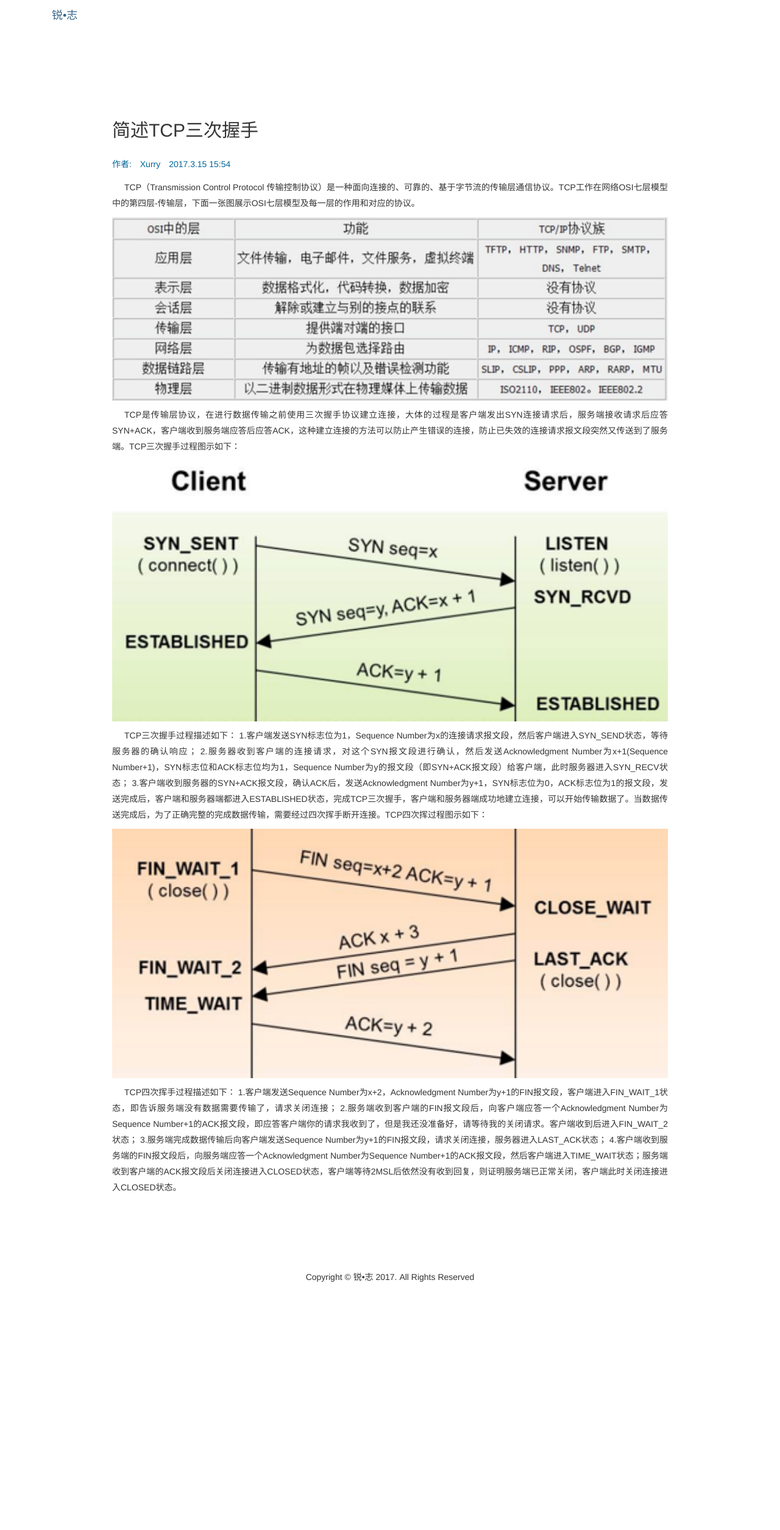
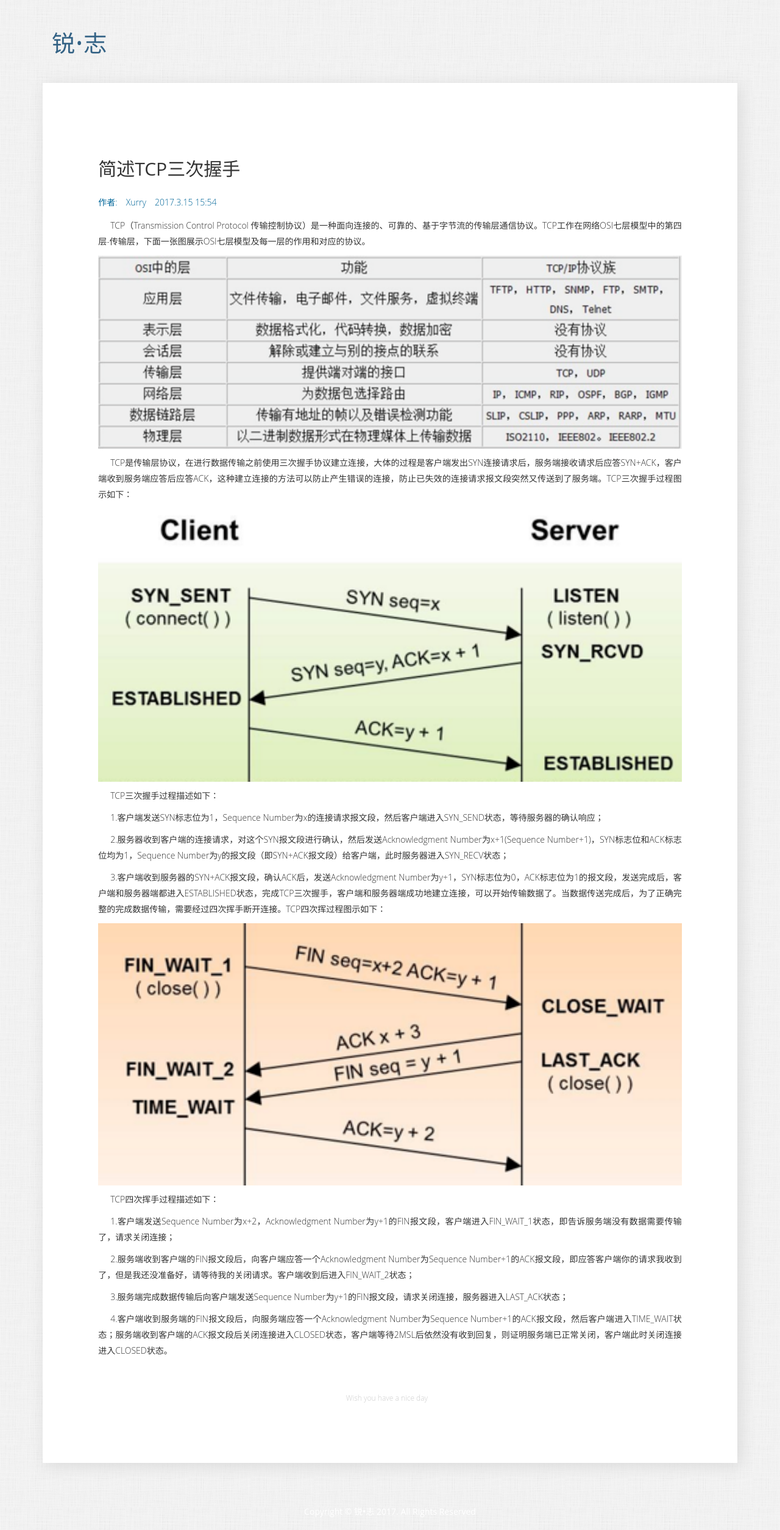
Before and after one commit to XurryAli/xurryblog, a PHP site: page /article.html in a window 1280 px wide. Shown: the whole page at 61% size. Before the commit the page ends 2102 px from the top, so only its background shows below. Run offline with PHP 8.4, Linux system fonts and the light colour scheme.

Commit message:
update by xurry 2017.3.17 16:53

```diff
--- a/article.html
+++ b/article.html
@@ -4,7 +4,7 @@
     <meta http-equiv="X-UA-Compatible" content="IE=edge">
     <meta name="viewport" content="width=device-width, initial-scale=1">
     <link rel="stylesheet" type="text/css" href="css/bootstrap.min.css">
-    <link rel="stylesheet" type="text/css" href="css/templatemo-style.css">
+    <link rel="stylesheet" type="text/css" href="css/index.css">
     <link rel="stylesheet" type="text/css" href="css/article.css">
     <link rel="stylesheet" type="text/css" href="libs/font-awesome/css/font-awesome.min.css">
     <title>锐•志</title>
@@ -28,18 +28,20 @@
           <img src="images/tcp1.png">
           <p>TCP是传输层协议，在进行数据传输之前使用三次握手协议建立连接，大体的过程是客户端发出SYN连接请求后，服务端接收请求后应答SYN+ACK，客户端收到服务端应答后应答ACK，这种建立连接的方法可以防止产生错误的连接，防止已失效的连接请求报文段突然又传送到了服务端。TCP三次握手过程图示如下：</p>
           <img src="images/tcp2.png">
-          <p>TCP三次握手过程描述如下：
-          1.客户端发送SYN标志位为1，Sequence Number为x的连接请求报文段，然后客户端进入SYN_SEND状态，等待服务器的确认响应；
-          2.服务器收到客户端的连接请求，对这个SYN报文段进行确认，然后发送Acknowledgment Number为x+1(Sequence Number+1)，SYN标志位和ACK标志位均为1，Sequence Number为y的报文段（即SYN+ACK报文段）给客户端，此时服务器进入SYN_RECV状态；
-          3.客户端收到服务器的SYN+ACK报文段，确认ACK后，发送Acknowledgment Number为y+1，SYN标志位为0，ACK标志位为1的报文段，发送完成后，客户端和服务器端都进入ESTABLISHED状态，完成TCP三次握手，客户端和服务器端成功地建立连接，可以开始传输数据了。当数据传送完成后，为了正确完整的完成数据传输，需要经过四次挥手断开连接。TCP四次挥过程图示如下：</p>
+          <p>TCP三次握手过程描述如下：</p>
+          <p>1.客户端发送SYN标志位为1，Sequence Number为x的连接请求报文段，然后客户端进入SYN_SEND状态，等待服务器的确认响应；</p>
+          <p>2.服务器收到客户端的连接请求，对这个SYN报文段进行确认，然后发送Acknowledgment Number为x+1(Sequence Number+1)，SYN标志位和ACK标志位均为1，Sequence Number为y的报文段（即SYN+ACK报文段）给客户端，此时服务器进入SYN_RECV状态；</p>
+          <p>3.客户端收到服务器的SYN+ACK报文段，确认ACK后，发送Acknowledgment Number为y+1，SYN标志位为0，ACK标志位为1的报文段，发送完成后，客户端和服务器端都进入ESTABLISHED状态，完成TCP三次握手，客户端和服务器端成功地建立连接，可以开始传输数据了。当数据传送完成后，为了正确完整的完成数据传输，需要经过四次挥手断开连接。TCP四次挥过程图示如下：</p>
           <img src="images/tcp3.png">
-          <p>TCP四次挥手过程描述如下：
-          1.客户端发送Sequence Number为x+2，Acknowledgment Number为y+1的FIN报文段，客户端进入FIN_WAIT_1状态，即告诉服务端没有数据需要传输了，请求关闭连接；
-          2.服务端收到客户端的FIN报文段后，向客户端应答一个Acknowledgment Number为Sequence Number+1的ACK报文段，即应答客户端你的请求我收到了，但是我还没准备好，请等待我的关闭请求。客户端收到后进入FIN_WAIT_2状态；
-          3.服务端完成数据传输后向客户端发送Sequence Number为y+1的FIN报文段，请求关闭连接，服务器进入LAST_ACK状态；
-          4.客户端收到服务端的FIN报文段后，向服务端应答一个Acknowledgment Number为Sequence Number+1的ACK报文段，然后客户端进入TIME_WAIT状态；服务端收到客户端的ACK报文段后关闭连接进入CLOSED状态，客户端等待2MSL后依然没有收到回复，则证明服务端已正常关闭，客户端此时关闭连接进入CLOSED状态。</p>
+          <p>TCP四次挥手过程描述如下：</p>
+          <p>1.客户端发送Sequence Number为x+2，Acknowledgment Number为y+1的FIN报文段，客户端进入FIN_WAIT_1状态，即告诉服务端没有数据需要传输了，请求关闭连接；</p>
+          <p>2.服务端收到客户端的FIN报文段后，向客户端应答一个Acknowledgment Number为Sequence Number+1的ACK报文段，即应答客户端你的请求我收到了，但是我还没准备好，请等待我的关闭请求。客户端收到后进入FIN_WAIT_2状态；</p>
+          <p>3.服务端完成数据传输后向客户端发送Sequence Number为y+1的FIN报文段，请求关闭连接，服务器进入LAST_ACK状态；</p>
+          <p>4.客户端收到服务端的FIN报文段后，向服务端应答一个Acknowledgment Number为Sequence Number+1的ACK报文段，然后客户端进入TIME_WAIT状态；服务端收到客户端的ACK报文段后关闭连接进入CLOSED状态，客户端等待2MSL后依然没有收到回复，则证明服务端已正常关闭，客户端此时关闭连接进入CLOSED状态。</p>
         </div>
+        <div class="greeting"><span>Wish you have a nice day</span></div>
       </section>
+
     </div>
 
 
--- a/css/article.css
+++ b/css/article.css
@@ -1,5 +1,5 @@
 #front{
-	padding: 10%;
+	padding: 8%;
 }
 #front h2{
 	line-height: 60px;
@@ -25,3 +25,11 @@
 	width: 100%;
 	height: 100%;
 }
+.greeting{
+	text-align: center;
+	margin-top: 50px;
+}
+.greeting span{
+	color: #ccc !important;
+	font-size: 12px !important;
+}
--- a/index.html
+++ b/index.html
@@ -12,6 +12,7 @@
 </head>
 
 <body>
+
       <div class="fixed-header">
           <div class="container">
               <div class="navbar-header">
@@ -52,7 +53,7 @@
                       <span class="network-name">更多文章</span>
                     </a>
                   </button>
-                 <button type="button" class="btn dark-blue-bordered-btn normal-btn travelThis">
+                 <button type="button" class="btn dark-blue-bordered-btn normal-btn">
                     <a href="article.html">
                       <i class="fa fa-eye fa-fw"></i>
                       <span class="network-name">查看此文</span>
```
Lines whose indentation alone changed are shown as unchanged.
